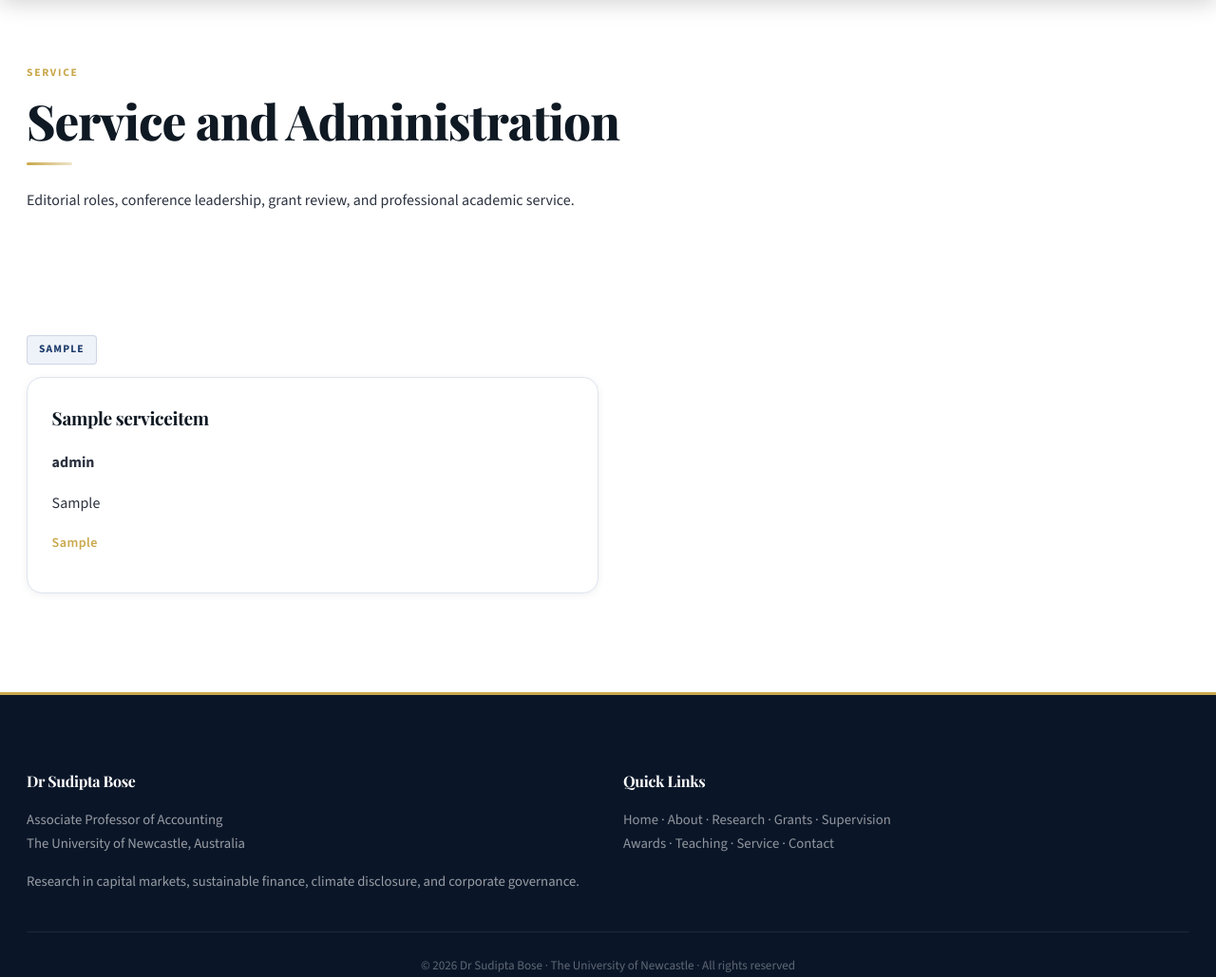
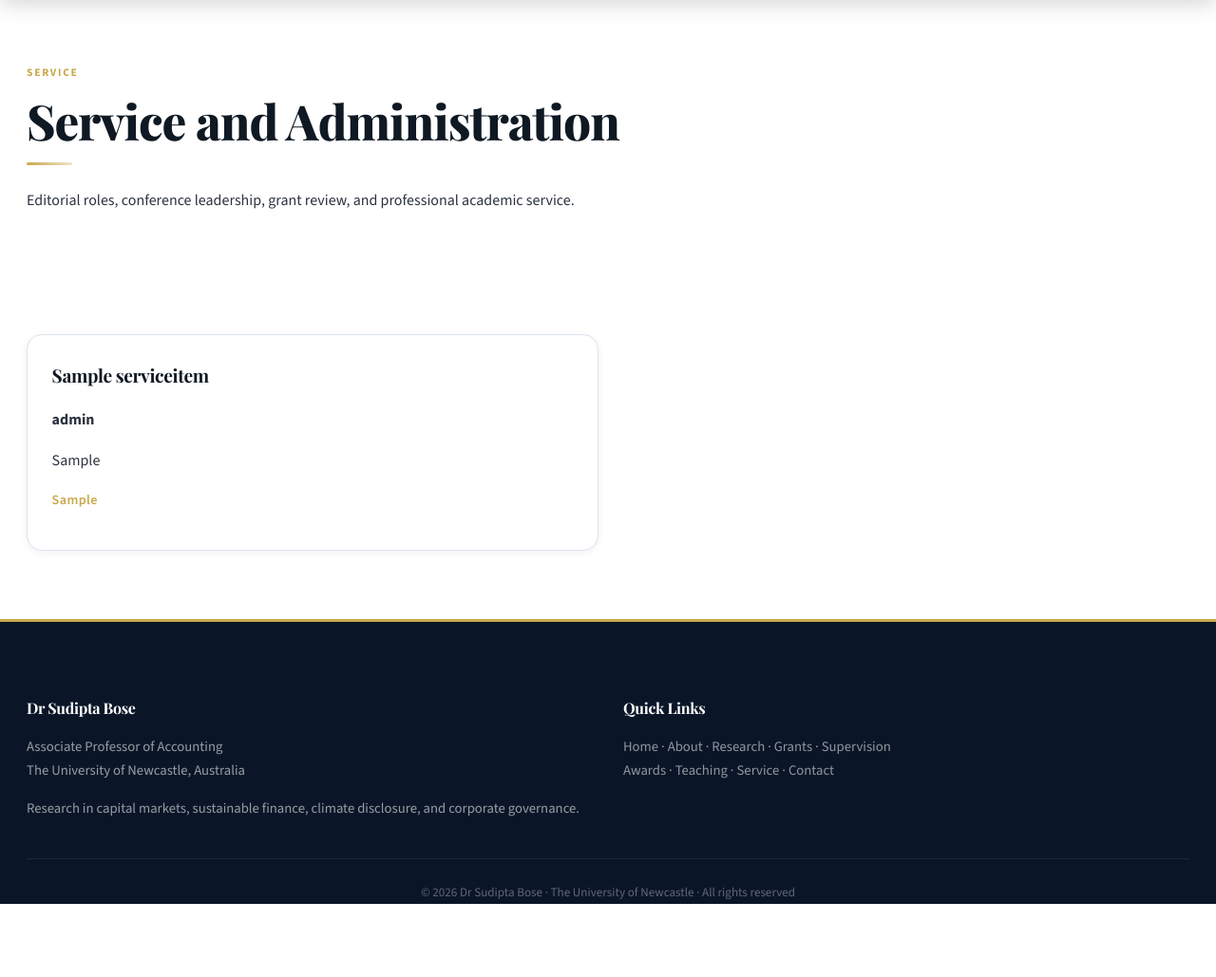
Before and after one commit to Rajibbiswas-Aisking/Sudipta-Bose, a Django app: page /service/ in a window 1280 px wide. Shown: the part 74-1103 px from the top of the page at 95% size. After the commit the page ends 1026 px from the top, so only its background shows below. Run offline with Django 5.2, Linux system fonts and the light colour scheme; tables that the repository leaves empty hold one stand-in row (values such as "Sample post"); some web fonts are replaced.

Commit message:
service in order
Co-authored-by: Copilot <copilot@github.com>

```diff
--- a/website/models.py
+++ b/website/models.py
@@ -240,7 +240,7 @@ class ServiceItem(models.Model):
     ordering = models.PositiveIntegerField(default=0)
 
     class Meta:
-        ordering = ['ordering', '-title']
+        ordering = ['ordering']
 
     def __str__(self):
         return self.title
--- a/website/templates/website/home.html
+++ b/website/templates/website/home.html
@@ -512,7 +512,7 @@
     <div class="section-heading">
       <div>
         <h2>Research Highlights</h2>
-        <p>A sharper overview of scholarship, impact, and academic direction.</p>
+
       </div>
     </div>
 
@@ -614,7 +614,6 @@
     <div class="section-heading">
       <div>
         <h2>Photo Gallery</h2>
-        <p>Conferences, collaborations, and memorable moments.</p>
       </div>
     </div>
 
--- a/website/templates/website/research.html
+++ b/website/templates/website/research.html
@@ -902,7 +902,7 @@
 
         <div class="feat-num-col">
           <span class="feat-num">{{ forloop.counter|stringformat:"02d" }}</span>
-          <span class="feat-label">Featured</span>
+          <!-- <span class="feat-label">Featured</span> -->
         </div>
 
         <div class="feat-body">
--- a/website/templates/website/service.html
+++ b/website/templates/website/service.html
@@ -3,19 +3,6 @@
 
 {% block page_styles %}
 <style>
-.category-badge {
-    display: inline-block;
-    background: var(--accent);
-    color: var(--brand);
-    font-size: 0.72rem;
-    font-weight: 700;
-    letter-spacing: 0.1em;
-    text-transform: uppercase;
-    padding: 0.28rem 0.75rem;
-    border-radius: 4px;
-    border: 1px solid rgba(26,58,107,0.15);
-    margin-bottom: 0.85rem;
-}
 </style>
 {% endblock %}
 
@@ -30,27 +17,20 @@
 
 <section class="section">
     <div class="container">
-    {% regroup items by category as category_groups %}
-
-    {% for group in category_groups %}
-    <div style="margin-bottom: 2rem;">
-        <span class="category-badge">{% if group.grouper %}{{ group.grouper }}{% else %}Other Service{% endif %}</span>
         <div class="grid cards-2">
-            {% for item in group.list %}
+            {% for item in items %}
             <article class="card compact-card">
                 <h3>{{ item.title }}</h3>
                 {% if item.role and item.role != item.title %}<p><strong>{{ item.role }}</strong></p>{% endif %}
                 {% if item.organization %}<p>{{ item.organization }}</p>{% endif %}
                 {% if item.year_range %}<p class="meta">{{ item.year_range }}</p>{% endif %}
             </article>
+            {% empty %}
+            <article class="card">
+                <p>Add service entries from Django admin to display them here.</p>
+            </article>
             {% endfor %}
         </div>
     </div>
-    {% empty %}
-    <article class="card">
-        <p>Add service entries from Django admin to display them here.</p>
-    </article>
-    {% endfor %}
-</div>
 </section>
 {% endblock %}
--- a/website/views.py
+++ b/website/views.py
@@ -66,7 +66,7 @@ def teaching(request):
 
 
 def service(request):
-    items = ServiceItem.objects.all().order_by('category', 'ordering', '-title')
+    items = ServiceItem.objects.all().order_by('ordering')
     return render(request, 'website/service.html', {'items': items})
 
 
```
Also changed, not shown: website/migrations/0018_alter_serviceitem_options.py (added).
